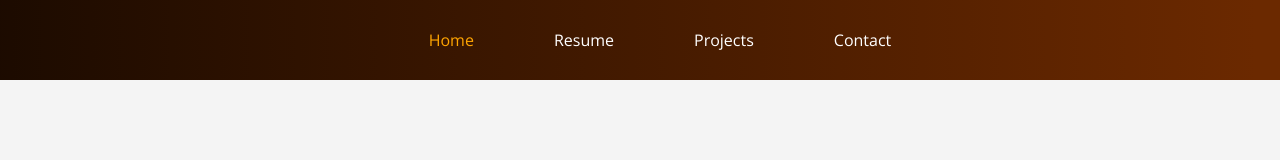
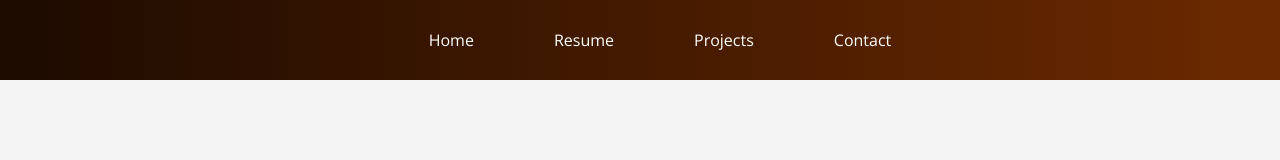
Before and after one commit to nandanmogili/web, a React app: page / in a window 1280 px wide. Shown: the top 160 px of the page. Built offline with nearby package versions, Linux system fonts and the light colour scheme.

Commit message:
first commit

```diff
--- a/src/components/navbar/NavBar.js
+++ b/src/components/navbar/NavBar.js
@@ -16,7 +16,7 @@ function NavBar() {
     <nav className="NavBarItems reset-gradient">
       <ul className="nav-menu">
         <li>
-          <NavLink className="nav-links" to="/" exact onClick={resetGradient}>
+          <NavLink className="nav-links" to="/web" exact onClick={resetGradient}>
             Home
           </NavLink>
         </li>
```
